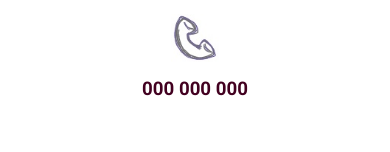
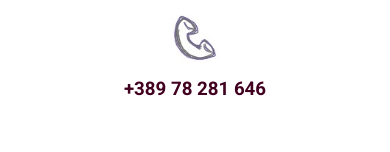
Before and after one commit to teaminova/gallery, a Vue app: page /contactInfo in a window 390 px wide. Shown: the part 420-572 px from the top of the page. Built offline with nearby package versions, Linux system fonts and the light colour scheme.

Commit message:
added phone number in contact page; finished project;

```diff
--- a/src/pages/contact/ContactPage.vue
+++ b/src/pages/contact/ContactPage.vue
@@ -16,7 +16,7 @@
         </div>
         <div>
           <img src="../../components/assets/contact/phone_icon.jpg" alt="Phone Number">
-          <h3><a href="">000 000 000</a></h3>
+          <h3><a href="tel:+38978281646">+389 78 281 646</a></h3>
         </div>
         <div>
           <img src="../../components/assets/contact/instagram_icon.jpg" alt="Instagram">
```
